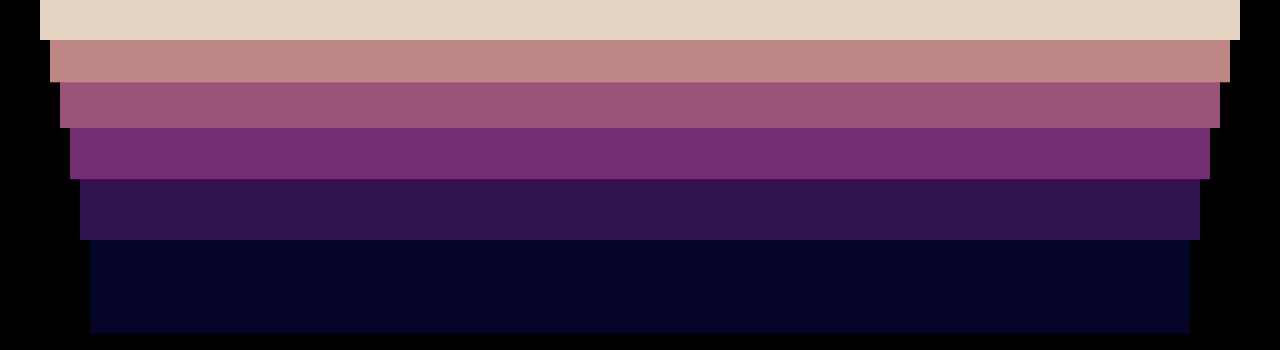
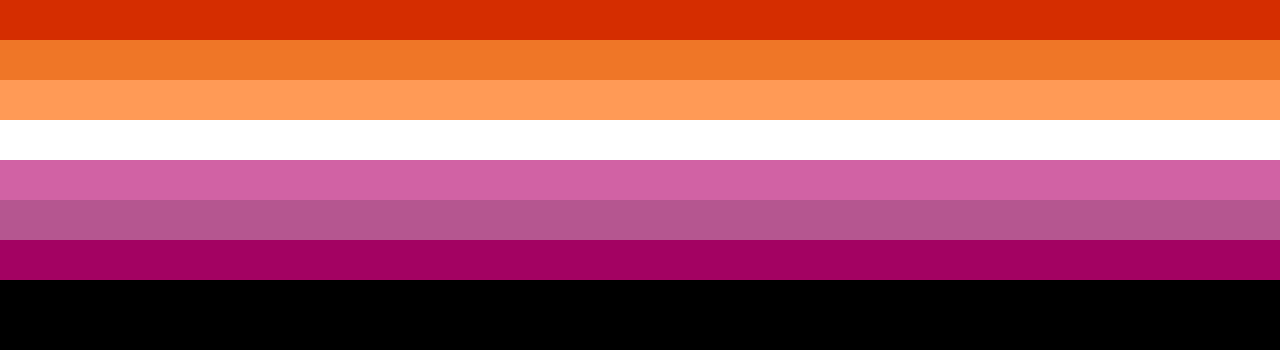
Before and after one commit to YukiNeko-hime/luminaali, a website: page src/index.html in a window 1280 px wide. Shown: the top 350 px of the page. Drawn offline with nearby package versions, Linux system fonts and the light colour scheme; files that its build step writes are made by us from their sources.

Commit message:
replaced parallax effect with a simple pride flag banner

```diff
--- a/src/index.html
+++ b/src/index.html
@@ -17,17 +17,18 @@
   <link rel="stylesheet" type="text/css" href="styles.css">
 </head>
 <body>
-  <div id="parallax">
   <!-- banner layers -->
-    <div class="layer-5"></div>
-    <div class="layer-4"></div>
-    <div class="layer-3"></div>
-    <div class="layer-2"></div>
-    <div class="layer-1"></div>
-    <div class="background"></div>
+  <div class="flag">
+    <div class="stripe-1"></div>
+    <div class="stripe-2"></div>
+    <div class="stripe-3"></div>
+    <div class="stripe-4"></div>
+    <div class="stripe-5"></div>
+    <div class="stripe-6"></div>
+    <div class="stripe-7"></div>
+  </div>
 
   <!-- main content -->
-    <div class="cover">
   <div id="content">
     <div id="header">
       <div class="who">
@@ -102,7 +103,5 @@
       <img src="snowflake.png"></img>
     </div>
   </div>
-    </div>
-  </div>
 </body>
 </html>
--- a/src/styles.scss
+++ b/src/styles.scss
@@ -5,9 +5,11 @@
   --hover: #ff000011;
 
   --max-width: 800px;
+  --content-margin: 82px auto 0 auto;
 
   @media screen and (max-width: 820px) {
     --max-width: 100%;
+    --content-margin: 10vw auto 0 auto;
   }
 }
 
@@ -49,99 +51,67 @@ h1 {
   }
 }
 
-#parallax {
-  height: 100%;
-  left: 50%;
-  overflow-x: hidden;
-  perspective: 100px;
-  perspective-origin: top;
-  position: absolute;
-  transform: translateX(-50%);
-  width: 100%;
+.flag {
+    background-color: #fffffff;
+    height: 35vw;
+    max-height: 280px;
+    width: 100%;
 
-  .background {
-    background-color: #040426;
-    left: 50%;
-    top: 0;
-    height: 50vh;
-    max-width: 1100px;
-    position: absolute;
-    transform: translateX(-50%) translateZ(-50px) scale(1.5);
-    width: 110%;
-    z-index: 2;
+  .stripe-1 {
+    background-color: #d52d00;
+    height: 5vw;
+    max-height: 40px;
+    width: 100%;
   }
 
-  .layer-1 {
-    background-color: #30134d;
-    left: 50%;
-    top: 0;
-    height: 40vh;
-    max-width: 1120px;
-    position: absolute;
-    transform: translateX(-50%) translateZ(-100px) scale(2);
-    width: 110%;
-    z-index: 3;
+  .stripe-2 {
+    background-color: #ef7627;
+    height: 5vw;
+    max-height: 40px;
+    width: 100%;
   }
 
-  .layer-2 {
-    background-color: #732e73;
-    left: 50%;
-    top: 0;
-    height: 32vh;
-    max-width: 1140px;
-    position: absolute;
-    transform: translateX(-50%) translateZ(-150px) scale(2.5);
-    width: 110%;
-    z-index: 4;
+  .stripe-3 {
+    background-color: #ff9a56;
+    height: 5vw;
+    max-height: 40px;
+    width: 100%;
   }
 
-  .layer-3 {
-    background-color: #995477;
-    left: 50%;
-    top: 0;
-    height: 24vh;
-    max-width: 1160px;
-    position: absolute;
-    transform: translateX(-50%) translateZ(-200px) scale(3);
-    width: 110%;
-    z-index: 5;
+  .stripe-4 {
+    background-color: #ffffff;
+    height: 5vw;
+    max-height: 40px;
+    width: 100%;
   }
 
-  .layer-4 {
-    background-color: #bf8686;
-    left: 50%;
-    top: 0;
-    height: 16vh;
-    max-width: 1180px;
-    position: absolute;
-    transform: translateX(-50%) translateZ(-250px) scale(3.5);
-    width: 110%;
-    z-index: 6;
+  .stripe-5 {
+    background-color: #d162a4;
+    height: 5vw;
+    max-height: 40px;
+    width: 100%;
   }
 
-  .layer-5 {
-    background-color: #e6d4c3;
-    left: 50%;
-    top: 0;
-    height: 8vh;
-    max-width: 1200px;
-    position: absolute;
-    transform: translateX(-50%) translateZ(-300px) scale(4);
-    width: 110%;
-    z-index: 7;
+  .stripe-6 {
+    background-color: #b55690;
+    height: 5vw;
+    max-height: 40px;
+    width: 100%;
   }
 
-  .cover{
-    display: flex;
-    margin: 60vh auto 0 auto;
-    position: relative;
+  .stripe-7 {
+    background-color: #a30262;
+    height: 5vw;
+    max-height: 40px;
+    width: 100%;
   }
 }
 
 #content {
   background-color: var(--secondary);
-  padding: 20px;
-  margin: 0 auto;
+  box-sizing: border-box;
+  padding: 0 20px;
+  margin: var(--content-margin);
   width: var(--max-width);
 }
 
```
Lines whose indentation alone changed are shown as unchanged.
